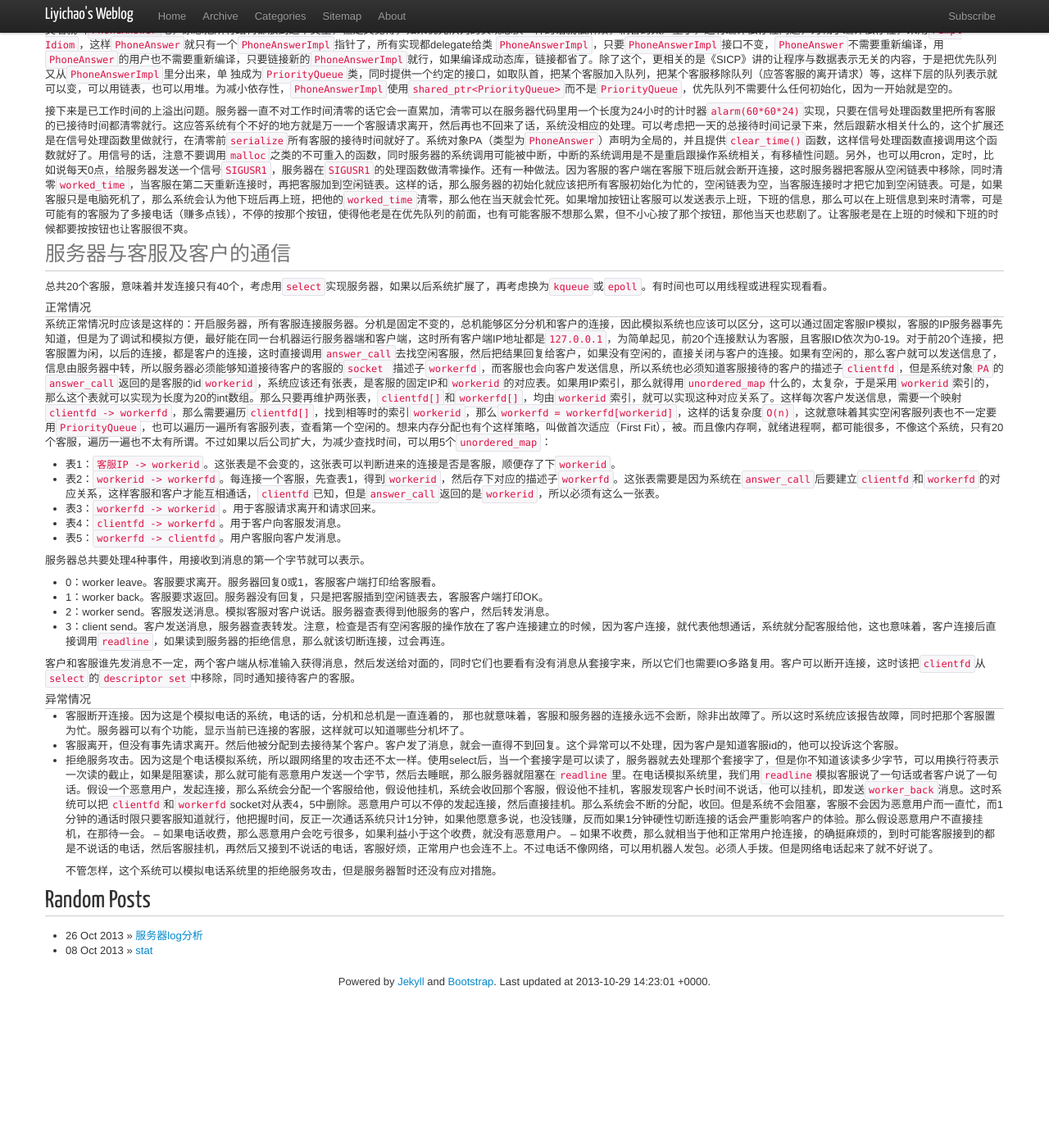
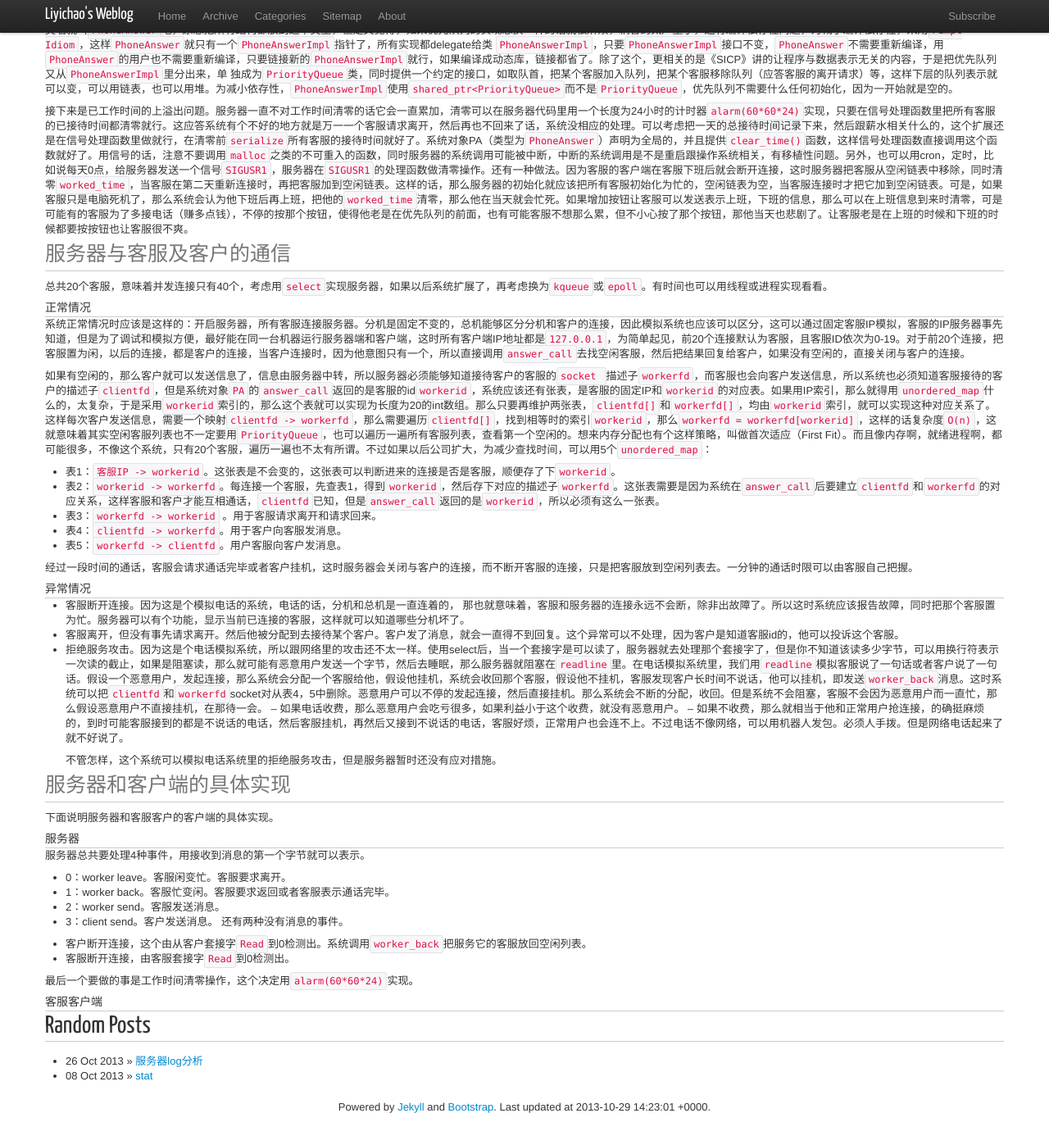
Before and after one commit to liyichao/liyichao.github.io, a Jekyll site: the page built from _posts/2013/2013-10-25-phone-answering-logic.md, in a window 1280 px wide and 1400 px high, scrolled down 312 px. Shown: the top 1397 px of the window at 82% size. Built offline with Jekyll 4.4.1, drawn with Linux system fonts in a browser that asks for light colours; nearby versions of some CDN libraries; Markdown is read by kramdown in place of the engine named in the settings; comment, search, counter and statistics services are not loaded; before the commit the page ends 1559 px from its top, so only the background shows below that.

Commit message:
no comment

```diff
--- a/_posts/2013/2013-10-25-phone-answering-logic.md
+++ b/_posts/2013/2013-10-25-phone-answering-logic.md
@@ -25,7 +25,9 @@
 总共20个客服，意味着并发连接只有40个，考虑用`select`实现服务器，如果以后系统扩展了，再考虑换为`kqueue`或`epoll`。有时间也可以用线程或进程实现看看。
 
 ####正常情况
-系统正常情况时应该是这样的：开启服务器，所有客服连接服务器。分机是固定不变的，总机能够区分分机和客户的连接，因此模拟系统也应该可以区分，这可以通过固定客服IP模拟，客服的IP服务器事先知道，但是为了调试和模拟方便，最好能在同一台机器运行服务器端和客户端，这时所有客户端IP地址都是`127.0.0.1`，为简单起见，前20个连接默认为客服，且客服ID依次为0-19。对于前20个连接，把客服置为闲，以后的连接，都是客户的连接，这时直接调用`answer_call`去找空闲客服，然后把结果回复给客户，如果没有空闲的，直接关闭与客户的连接。如果有空闲的，那么客户就可以发送信息了，信息由服务器中转，所以服务器必须能够知道接待客户的客服的`socket `描述子`workerfd`，而客服也会向客户发送信息，所以系统也必须知道客服接待的客户的描述子`clientfd`，但是系统对象`PA`的`answer_call`返回的是客服的id`workerid`，系统应该还有张表，是客服的固定IP和`workerid`的对应表。如果用IP索引，那么就得用`unordered_map`什么的，太复杂，于是采用`workerid`索引的，那么这个表就可以实现为长度为20的int数组。那么只要再维护两张表，`clientfd[]`和`workerfd[]`，均由`workerid`索引，就可以实现这种对应关系了。这样每次客户发送信息，需要一个映射`clientfd -> workerfd`，那么需要遍历`clientfd[]`，找到相等时的索引`workerid`，那么`workerfd = workerfd[workerid]`，这样的话复杂度`O(n)`，这就意味着其实空闲客服列表也不一定要用`PriorityQueue`，也可以遍历一遍所有客服列表，查看第一个空闲的。想来内存分配也有个这样策略，叫做首次适应（First Fit），被。而且像内存啊，就绪进程啊，都可能很多，不像这个系统，只有20个客服，遍历一遍也不太有所谓。不过如果以后公司扩大，为减少查找时间，可以用5个`unordered_map`：
+系统正常情况时应该是这样的：开启服务器，所有客服连接服务器。分机是固定不变的，总机能够区分分机和客户的连接，因此模拟系统也应该可以区分，这可以通过固定客服IP模拟，客服的IP服务器事先知道，但是为了调试和模拟方便，最好能在同一台机器运行服务器端和客户端，这时所有客户端IP地址都是`127.0.0.1`，为简单起见，前20个连接默认为客服，且客服ID依次为0-19。对于前20个连接，把客服置为闲，以后的连接，都是客户的连接，当客户连接时，因为他意图只有一个，所以直接调用`answer_call`去找空闲客服，然后把结果回复给客户，如果没有空闲的，直接关闭与客户的连接。
+
+如果有空闲的，那么客户就可以发送信息了，信息由服务器中转，所以服务器必须能够知道接待客户的客服的`socket `描述子`workerfd`，而客服也会向客户发送信息，所以系统也必须知道客服接待的客户的描述子`clientfd`，但是系统对象`PA`的`answer_call`返回的是客服的id`workerid`，系统应该还有张表，是客服的固定IP和`workerid`的对应表。如果用IP索引，那么就得用`unordered_map`什么的，太复杂，于是采用`workerid`索引的，那么这个表就可以实现为长度为20的int数组。那么只要再维护两张表，`clientfd[]`和`workerfd[]`，均由`workerid`索引，就可以实现这种对应关系了。这样每次客户发送信息，需要一个映射`clientfd -> workerfd`，那么需要遍历`clientfd[]`，找到相等时的索引`workerid`，那么`workerfd = workerfd[workerid]`，这样的话复杂度`O(n)`，这就意味着其实空闲客服列表也不一定要用`PriorityQueue`，也可以遍历一遍所有客服列表，查看第一个空闲的。想来内存分配也有个这样策略，叫做首次适应（First Fit）。而且像内存啊，就绪进程啊，都可能很多，不像这个系统，只有20个客服，遍历一遍也不太有所谓。不过如果以后公司扩大，为减少查找时间，可以用5个`unordered_map`：
 
 - 表1：`客服IP -> workerid`。这张表是不会变的，这张表可以判断进来的连接是否是客服，顺便存了下`workerid`。
 - 表2：`workerid -> workerfd`。每连接一个客服，先查表1，得到`workerid`，然后存下对应的描述子`workerfd`。这张表需要是因为系统在`answer_call`后要建立`clientfd`和`workerfd`的对应关系，这样客服和客户才能互相通话，`clientfd`已知，但是`answer_call`返回的是`workerid`，所以必须有这么一张表。
@@ -33,21 +35,32 @@
 - 表4：`clientfd -> workerfd`。用于客户向客服发消息。
 - 表5：`workerfd -> clientfd`。用户客服向客户发消息。
 
-服务器总共要处理4种事件，用接收到消息的第一个字节就可以表示。
-
-- 0：worker leave。客服要求离开。服务器回复0或1，客服客户端打印给客服看。
-- 1：worker back。客服要求返回。服务器没有回复，只是把客服插到空闲链表去，客服客户端打印OK。
-- 2：worker send。客服发送消息。模拟客服对客户说话。服务器查表得到他服务的客户，然后转发消息。
-- 3：client send。客户发送消息，服务器查表转发。注意，检查是否有空闲客服的操作放在了客户连接建立的时候，因为客户连接，就代表他想通话，系统就分配客服给他，这也意味着，客户连接后直接调用`readline`，如果读到服务器的拒绝信息，那么就该切断连接，过会再连。
-
-客户和客服谁先发消息不一定，两个客户端从标准输入获得消息，然后发送给对面的，同时它们也要看有没有消息从套接字来，所以它们也需要IO多路复用。客户可以断开连接，这时该把`clientfd`从`select`的`descriptor set`中移除，同时通知接待客户的客服。
-
+经过一段时间的通话，客服会请求通话完毕或者客户挂机，这时服务器会关闭与客户的连接，而不断开客服的连接，只是把客服放到空闲列表去。一分钟的通话时限可以由客服自己把握。
 ####异常情况
 
 - 客服断开连接。因为这是个模拟电话的系统，电话的话，分机和总机是一直连着的， 那也就意味着，客服和服务器的连接永远不会断，除非出故障了。所以这时系统应该报告故障，同时把那个客服置为忙。服务器可以有个功能，显示当前已连接的客服，这样就可以知道哪些分机坏了。
 - 客服离开，但没有事先请求离开。然后他被分配到去接待某个客户。客户发了消息，就会一直得不到回复。这个异常可以不处理，因为客户是知道客服id的，他可以投诉这个客服。
-- 拒绝服务攻击。因为这是个电话模拟系统，所以跟网络里的攻击还不太一样。使用select后，当一个套接字是可以读了，服务器就去处理那个套接字了，但是你不知道该读多少字节，可以用换行符表示一次读的截止，如果是阻塞读，那么就可能有恶意用户发送一个字节，然后去睡眠，那么服务器就阻塞在`readline`里。在电话模拟系统里，我们用`readline`模拟客服说了一句话或者客户说了一句话。假设一个恶意用户，发起连接，那么系统会分配一个客服给他，假设他挂机，系统会收回那个客服，假设他不挂机，客服发现客户长时间不说话，他可以挂机，即发送`worker_back`消息。这时系统可以把`clientfd`和`workerfd`socket对从表4，5中删除。恶意用户可以不停的发起连接，然后直接挂机。那么系统会不断的分配，收回。但是系统不会阻塞，客服不会因为恶意用户而一直忙，而1分钟的通话时限只要客服知道就行，他把握时间，反正一次通话系统只计1分钟，如果他愿意多说，也没钱赚，反而如果1分钟硬性切断连接的话会严重影响客户的体验。那么假设恶意用户不直接挂机，在那待一会。
+- 拒绝服务攻击。因为这是个电话模拟系统，所以跟网络里的攻击还不太一样。使用select后，当一个套接字是可以读了，服务器就去处理那个套接字了，但是你不知道该读多少字节，可以用换行符表示一次读的截止，如果是阻塞读，那么就可能有恶意用户发送一个字节，然后去睡眠，那么服务器就阻塞在`readline`里。在电话模拟系统里，我们用`readline`模拟客服说了一句话或者客户说了一句话。假设一个恶意用户，发起连接，那么系统会分配一个客服给他，假设他挂机，系统会收回那个客服，假设他不挂机，客服发现客户长时间不说话，他可以挂机，即发送`worker_back`消息。这时系统可以把`clientfd`和`workerfd`socket对从表4，5中删除。恶意用户可以不停的发起连接，然后直接挂机。那么系统会不断的分配，收回。但是系统不会阻塞，客服不会因为恶意用户而一直忙，那么假设恶意用户不直接挂机，在那待一会。
     --      如果电话收费，那么恶意用户会吃亏很多，如果利益小于这个收费，就没有恶意用户。
     -- 如果不收费，那么就相当于他和正常用户抢连接，的确挺麻烦的，到时可能客服接到的都是不说话的电话，然后客服挂机，再然后又接到不说话的电话，客服好烦，正常用户也会连不上。不过电话不像网络，可以用机器人发包。必须人手拨。但是网络电话起来了就不好说了。
 
     不管怎样，这个系统可以模拟电话系统里的拒绝服务攻击，但是服务器暂时还没有应对措施。
+
+
+
+###服务器和客户端的具体实现
+下面说明服务器和客服客户的客户端的具体实现。
+####服务器
+服务器总共要处理4种事件，用接收到消息的第一个字节就可以表示。
+
+- 0：worker leave。客服闲变忙。客服要求离开。
+- 1：worker back。客服忙变闲。客服要求返回或者客服表示通话完毕。
+- 2：worker send。客服发送消息。
+- 3：client send。客户发送消息。
+还有两种没有消息的事件。
+
+- 客户断开连接，这个由从客户套接字`Read`到0检测出。系统调用`worker_back`把服务它的客服放回空闲列表。
+- 客服断开连接，由客服套接字`Read`到0检测出。
+
+最后一个要做的事是工作时间清零操作，这个决定用`alarm(60*60*24)`实现。
+####客服客户端
```
